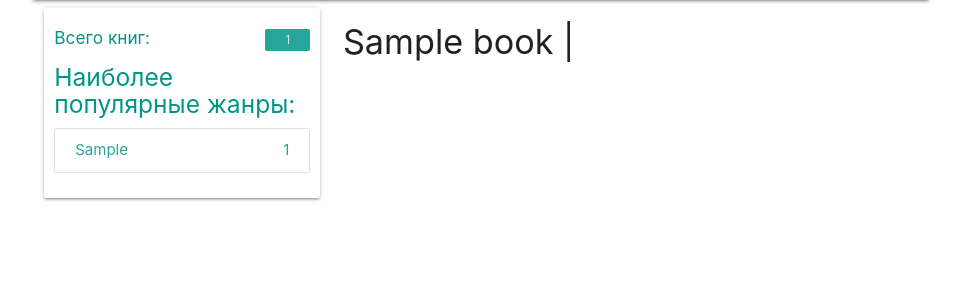
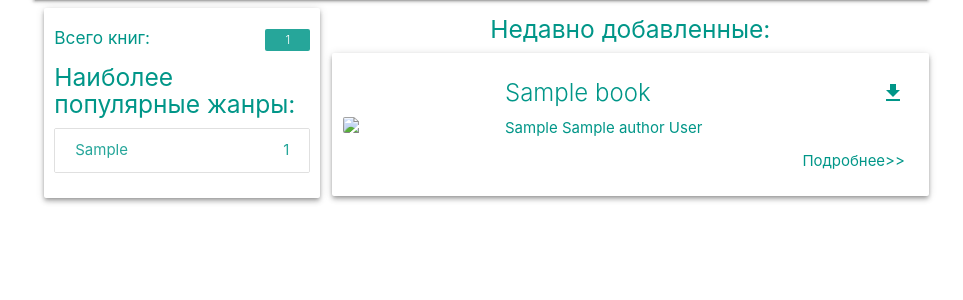
Before and after one commit to daboggg/mylibrary, a Django app: page / in a window 1280 px wide. Shown: the part 64-364 px from the top of the page, without its empty margins (159-1122 px from the left). Run offline with Django 5.2, Linux system fonts and the light colour scheme; tables that the repository leaves empty hold one stand-in row (values such as "Sample post"); parts of the project's set-up code (start-up, migrations or seed data) failed here and were passed over; some libraries are stand-ins or nearby versions.

Commit message:
home page v4 "недавно добавленные"

```diff
--- a/library/templates/library/home.html
+++ b/library/templates/library/home.html
@@ -4,7 +4,7 @@
 
 {% block sidebar %}
 
-    <div class="card">
+    <div class="card z-depth-2">
         <div class="pxy-1 teal-text">
             <h6>
                 <span>Всего книг: </span>
@@ -17,7 +17,7 @@
                     {% for genre in genres %}
                         <a href="#!" class="collection-item">
                             <div class="valign-wrapper" style="display: flex; justify-content: space-between">
-                            <span>{{ genre.genre_rus}}</span>
+                                <span>{{ genre.genre_rus }}</span>
                                 <span>{{ genre.book_count }}</span>
                             </div>
                         </a>
@@ -32,8 +32,27 @@
 {% block content %}
 
 
+    <h5 class="center-align teal-text">Недавно добавленные:</h5>
     {% for book in books %}
-        <h4>{{ book.book_title }} | {{ book.sm }}</h4>
+        <div class="card horizontal row valign-wrapper teal-text z-depth-2">
+            <div class="col s4 l3 card-image waves-effect waves-block waves-light">
+                <img class="activator"
+                     src="https://imgholder.ru/768x1024/f44336/fff.jpg&text=Обложка+Для+Книги&font=kelson">
+            </div>
+            <div class="col s8 l9 card-content">
+                <span class="card-title">{{ book.book_title}}<a class="teal-text" href="#"><i class="material-icons right">download</i></a></span>
+                {% for author in book.author.all %}
+                	<p>{{ author|get_author_name }}</p>
+                {% endfor %}
+
+                <a class="right-align" href="#"><div class="mt-1 activator teal-text">Подробнее>></div></a>
+            </div>
+            <div class="card-reveal">
+                <span class="card-title grey-text text-darken-4">Card Title<i
+                        class="material-icons right">close</i></span>
+                <p>Here is some more information about this product that is only revealed once clicked on.</p>
+            </div>
+        </div>
     {% endfor %}
 
 
--- a/library/templatetags/library_tags.py
+++ b/library/templatetags/library_tags.py
@@ -1,7 +1,7 @@
 from django import template
 from django.db.models.aggregates import Count
 
-from library.models import Genre, Book
+from library.models import Genre, Book, Author
 
 register = template.Library()
 
@@ -15,3 +15,15 @@ def get_genres(arg=None):
 @register.simple_tag
 def get_total_books():
     return Book.objects.count()
+
+@register.filter
+def get_author_name(author: Author):
+    if author.first_name and author.last_name:
+        if author.middle_name:
+            return f'{author.first_name} {author.middle_name} {author.last_name}'
+        else:
+            return f'{author.first_name} {author.last_name}'
+    elif author.nickname:
+        return author.nickname
+    else:
+        return 'No author'
```
Lines whose indentation alone changed are shown as unchanged.
